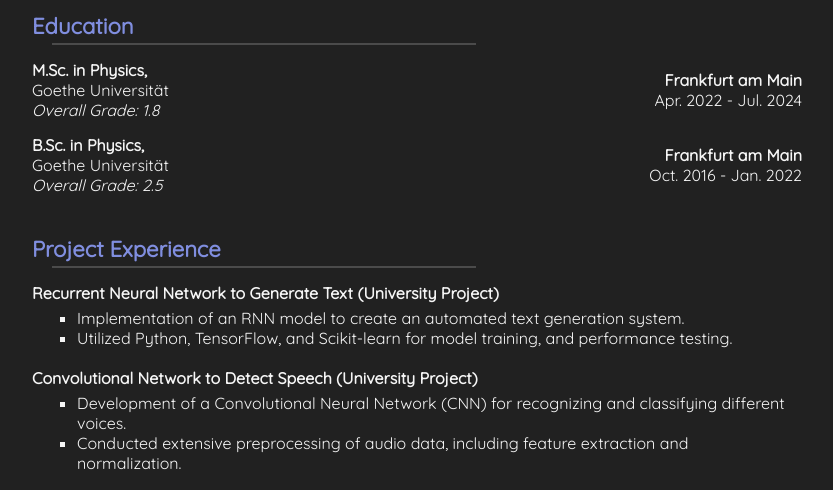
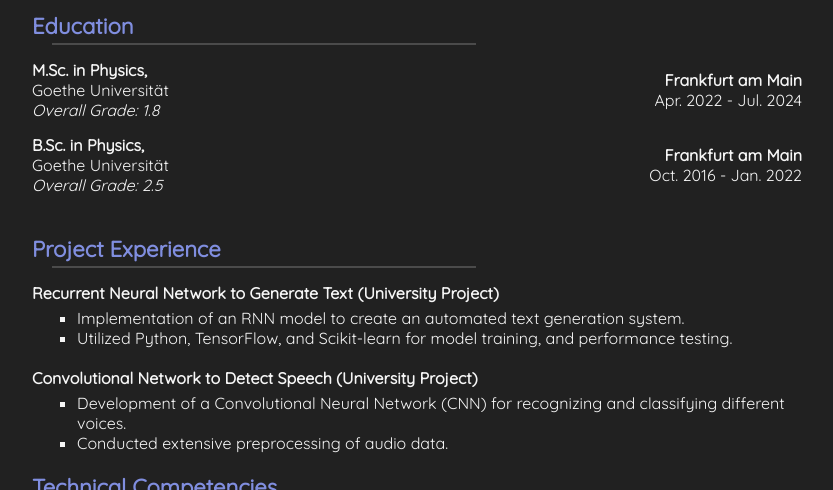
Before and after one commit to ChrisNabt/ChrisNabt.github.io, a plain HTML site: page cv/index.html in a window 1280 px wide. Shown: the part 223-713 px from the top of the page, without its empty margins (223-1056 px from the left). Drawn offline with Linux system fonts and the light colour scheme.

Commit message:
Update index.html

```diff
--- a/cv/index.html
+++ b/cv/index.html
@@ -78,7 +78,7 @@
                     <strong>Convolutional Network to Detect Speech (University Project)</strong> <br>
                     <ul style="list-style-type:square">
                         <li>Development of a Convolutional Neural Network (CNN) for recognizing and classifying different voices.</li>
-                        <li>Conducted extensive preprocessing of audio data, including feature extraction and normalization.</li>
+                        <li>Conducted extensive preprocessing of audio data.</li>
                     </ul>
                 </div>
             </div>
```
